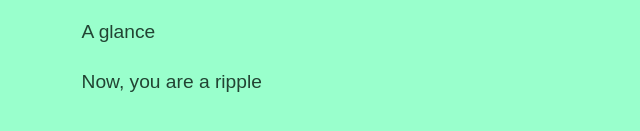
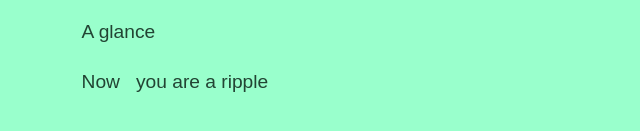
Before and after one commit to mstefanwalker/sonder, a plain HTML site: page index.html in a window 1280 px wide. Shown: the part 1193-1324 px from the top of the page, 319-959 px from the left. Drawn offline with Linux system fonts and the light colour scheme.

Commit message:
A different kind of pause

```diff
--- a/index.html
+++ b/index.html
@@ -21,7 +21,7 @@
 
                 <p>A glance</p>
 
-                <p>Now, you are a ripple</p>
+                <p>Now &nbsp; you are a ripple</p>
             </div>
         </section>
     </body>
```
